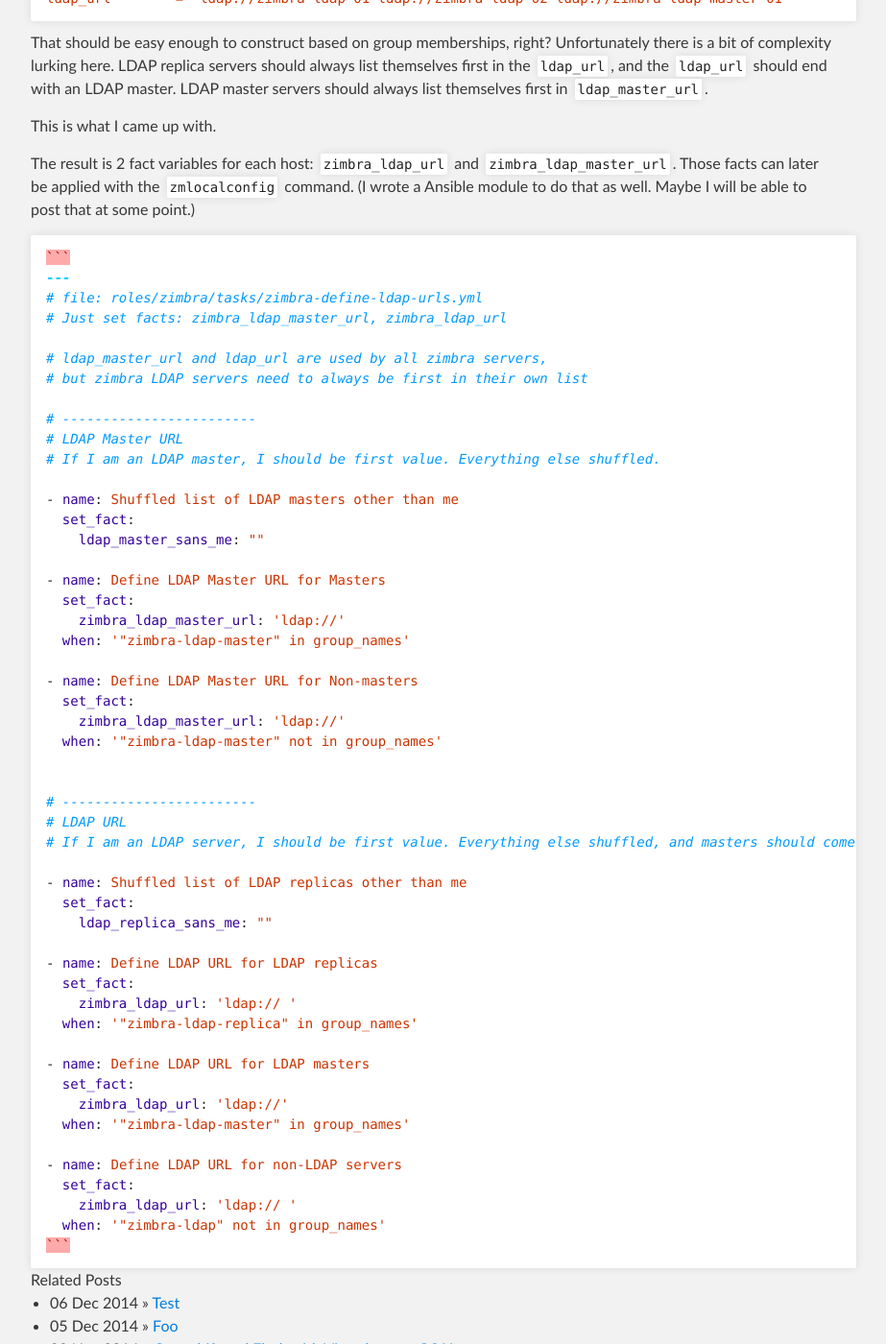
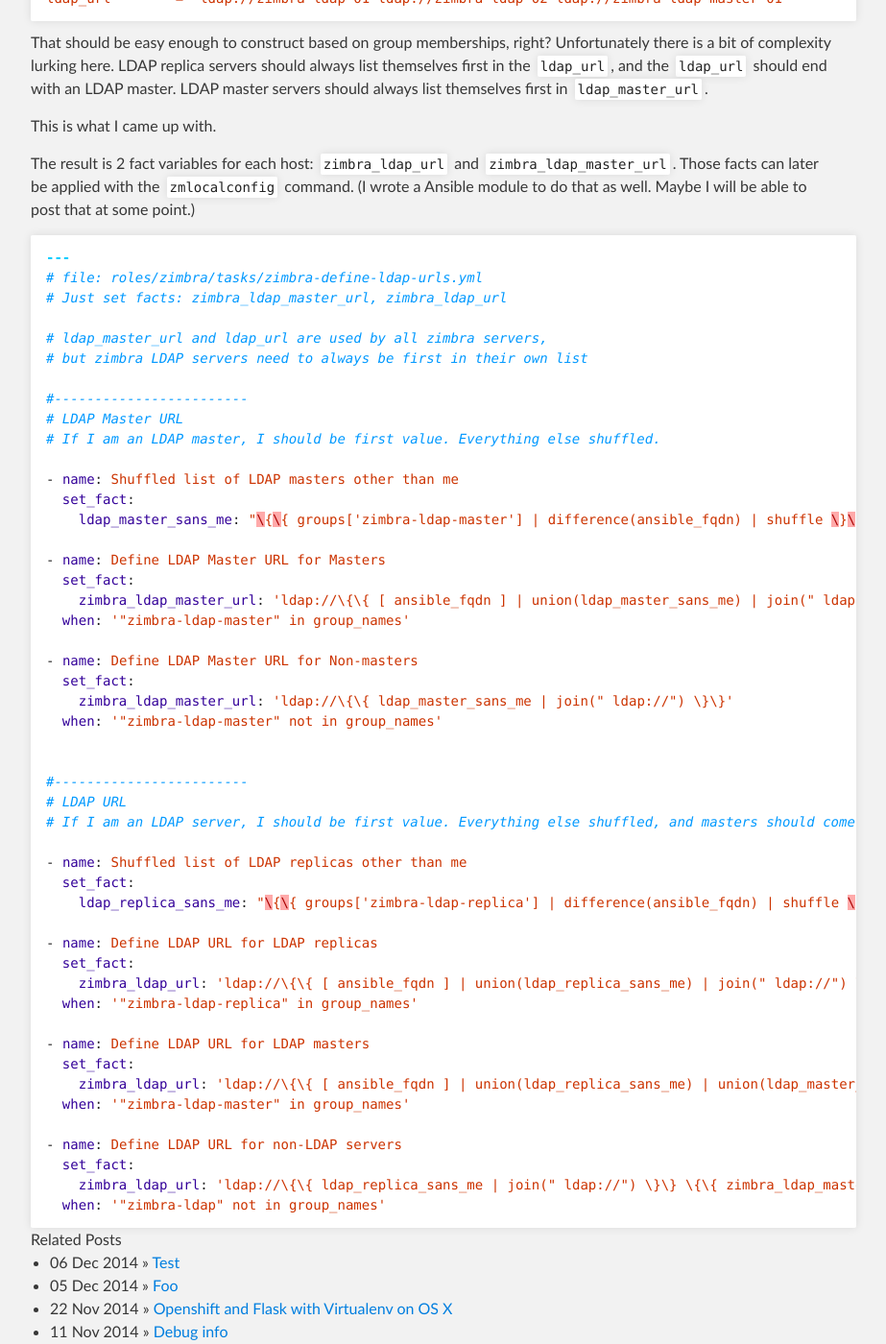
Before and after one commit to dlbewley/dlbewley.github.io, a Jekyll site: the page built from _posts/2015-02-01-Ansible-Customizing-Order-Of-Hosts-in-List.md, in a window 1280 px wide and 1400 px high, scrolled down 698 px. Shown: the whole window at 96% size, without its empty margins (188-1111 px from the left). Built offline with Jekyll 4.4.1, drawn with Linux system fonts in a browser that asks for light colours; the repository's description, which GitHub fills in, is left out.

Commit message:
escape my braces please

````diff
--- a/_posts/2015-02-01-Ansible-Customizing-Order-Of-Hosts-in-List.md
+++ b/_posts/2015-02-01-Ansible-Customizing-Order-Of-Hosts-in-List.md
@@ -21,7 +21,6 @@
 The result is 2 fact variables for each host: `zimbra_ldap_url` and `zimbra_ldap_master_url`. Those facts can later be applied with the `zmlocalconfig` command. (I wrote a Ansible module to do that as well. Maybe I will be able to post that at some point.)
 
 {% highlight yaml %}
-```
 ---
 # file: roles/zimbra/tasks/zimbra-define-ldap-urls.yml
 # Just set facts: zimbra_ldap_master_url, zimbra_ldap_url
@@ -35,16 +34,16 @@
 
 - name: Shuffled list of LDAP masters other than me
   set_fact:
-    ldap_master_sans_me: "{{ groups['zimbra-ldap-master'] | difference(ansible_fqdn) | shuffle }}"
+    ldap_master_sans_me: "\{\{ groups['zimbra-ldap-master'] | difference(ansible_fqdn) | shuffle \}\}"
 
 - name: Define LDAP Master URL for Masters
   set_fact:
-    zimbra_ldap_master_url: 'ldap://{{ [ ansible_fqdn ] | union(ldap_master_sans_me) | join(" ldap://") }}'
+    zimbra_ldap_master_url: 'ldap://\{\{ [ ansible_fqdn ] | union(ldap_master_sans_me) | join(" ldap://") \}\}'
   when: '"zimbra-ldap-master" in group_names'
 
 - name: Define LDAP Master URL for Non-masters
   set_fact:
-    zimbra_ldap_master_url: 'ldap://{{ ldap_master_sans_me | join(" ldap://") }}'
+    zimbra_ldap_master_url: 'ldap://\{\{ ldap_master_sans_me | join(" ldap://") \}\}'
   when: '"zimbra-ldap-master" not in group_names'
 
 
@@ -54,21 +53,20 @@
 
 - name: Shuffled list of LDAP replicas other than me
   set_fact:
-    ldap_replica_sans_me: "{{ groups['zimbra-ldap-replica'] | difference(ansible_fqdn) | shuffle }}"
+    ldap_replica_sans_me: "\{\{ groups['zimbra-ldap-replica'] | difference(ansible_fqdn) | shuffle \}\}"
 
 - name: Define LDAP URL for LDAP replicas
   set_fact:
-    zimbra_ldap_url: 'ldap://{{ [ ansible_fqdn ] | union(ldap_replica_sans_me) | join(" ldap://") }} {{ zimbra_ldap_master_url }}'
+    zimbra_ldap_url: 'ldap://\{\{ [ ansible_fqdn ] | union(ldap_replica_sans_me) | join(" ldap://") \}\} \{\{ zimbra_ldap_master_url \}\}'
   when: '"zimbra-ldap-replica" in group_names'
 
 - name: Define LDAP URL for LDAP masters
   set_fact:
-    zimbra_ldap_url: 'ldap://{{ [ ansible_fqdn ] | union(ldap_replica_sans_me) | union(ldap_master_sans_me) | join(" ldap://") }}'
+    zimbra_ldap_url: 'ldap://\{\{ [ ansible_fqdn ] | union(ldap_replica_sans_me) | union(ldap_master_sans_me) | join(" ldap://") \}\}'
   when: '"zimbra-ldap-master" in group_names'
 
 - name: Define LDAP URL for non-LDAP servers
   set_fact:
-    zimbra_ldap_url: 'ldap://{{ ldap_replica_sans_me | join(" ldap://") }} {{ zimbra_ldap_master_url }}'
+    zimbra_ldap_url: 'ldap://\{\{ ldap_replica_sans_me | join(" ldap://") \}\} \{\{ zimbra_ldap_master_url \}\}'
   when: '"zimbra-ldap" not in group_names'
-```
 {% endhighlight %}
````
